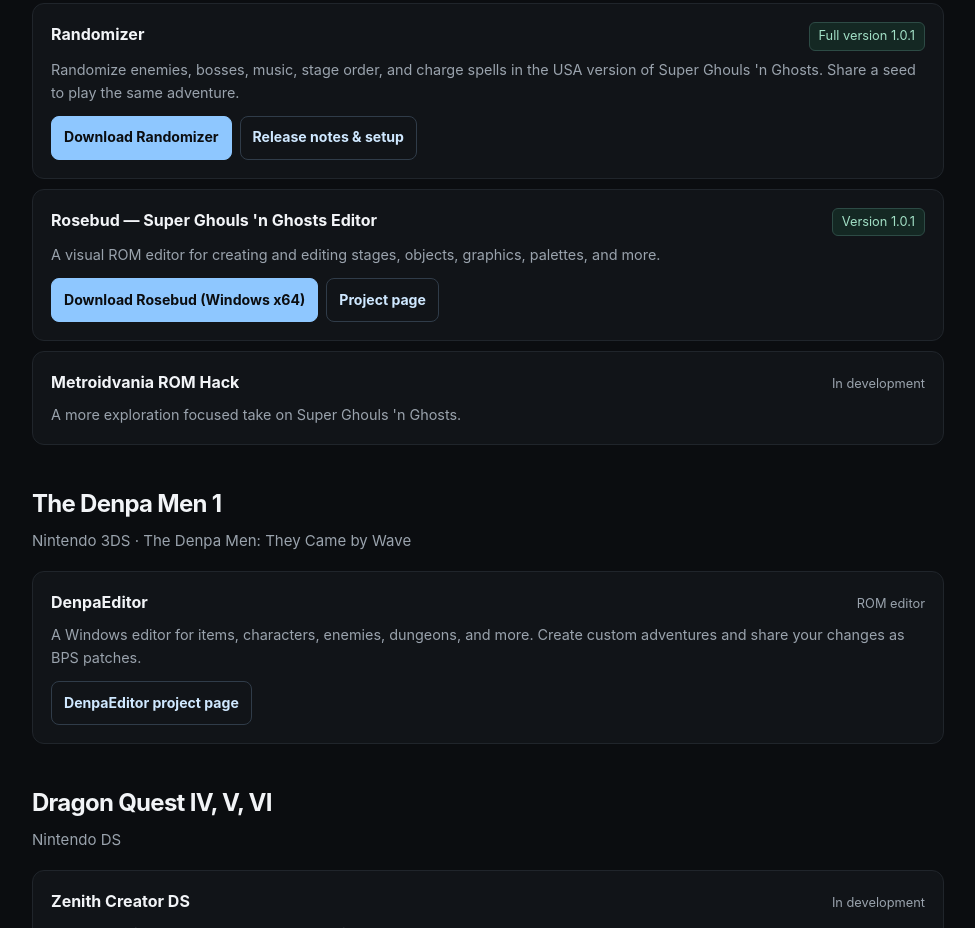
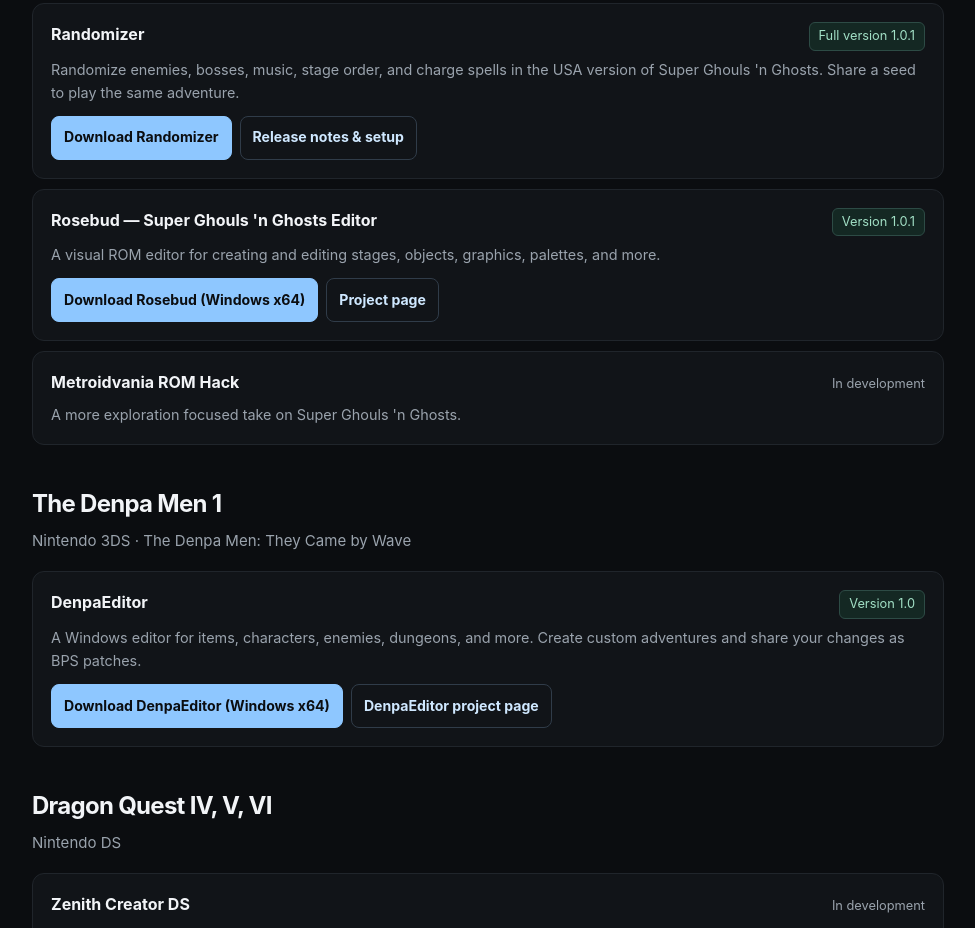
Before and after one commit to SpiritCursed/spiritcursed.github.io, a plain HTML site: page index.html in a window 1280 px wide. Shown: the part 310-1238 px from the top of the page, without its empty margins (286-1261 px from the left). Drawn offline with Linux system fonts and the light colour scheme.

Commit message:
Add DenpaEditor 1.0 download link

```diff
--- a/index.html
+++ b/index.html
@@ -456,10 +456,11 @@
           <article class="project">
             <div class="project-top">
               <h3>DenpaEditor</h3>
-              <span class="status">ROM editor</span>
+              <span class="status released">Version 1.0</span>
             </div>
             <p>A Windows editor for items, characters, enemies, dungeons, and more. Create custom adventures and share your changes as BPS patches.</p>
             <div class="project-links">
+              <a class="download" href="https://github.com/SpiritCursed/DenpaEditor/releases/download/v1.0/DenpaEditor.1.0.zip">Download DenpaEditor (Windows x64)</a>
               <a href="https://github.com/SpiritCursed/DenpaEditor">DenpaEditor project page</a>
             </div>
           </article>
```
